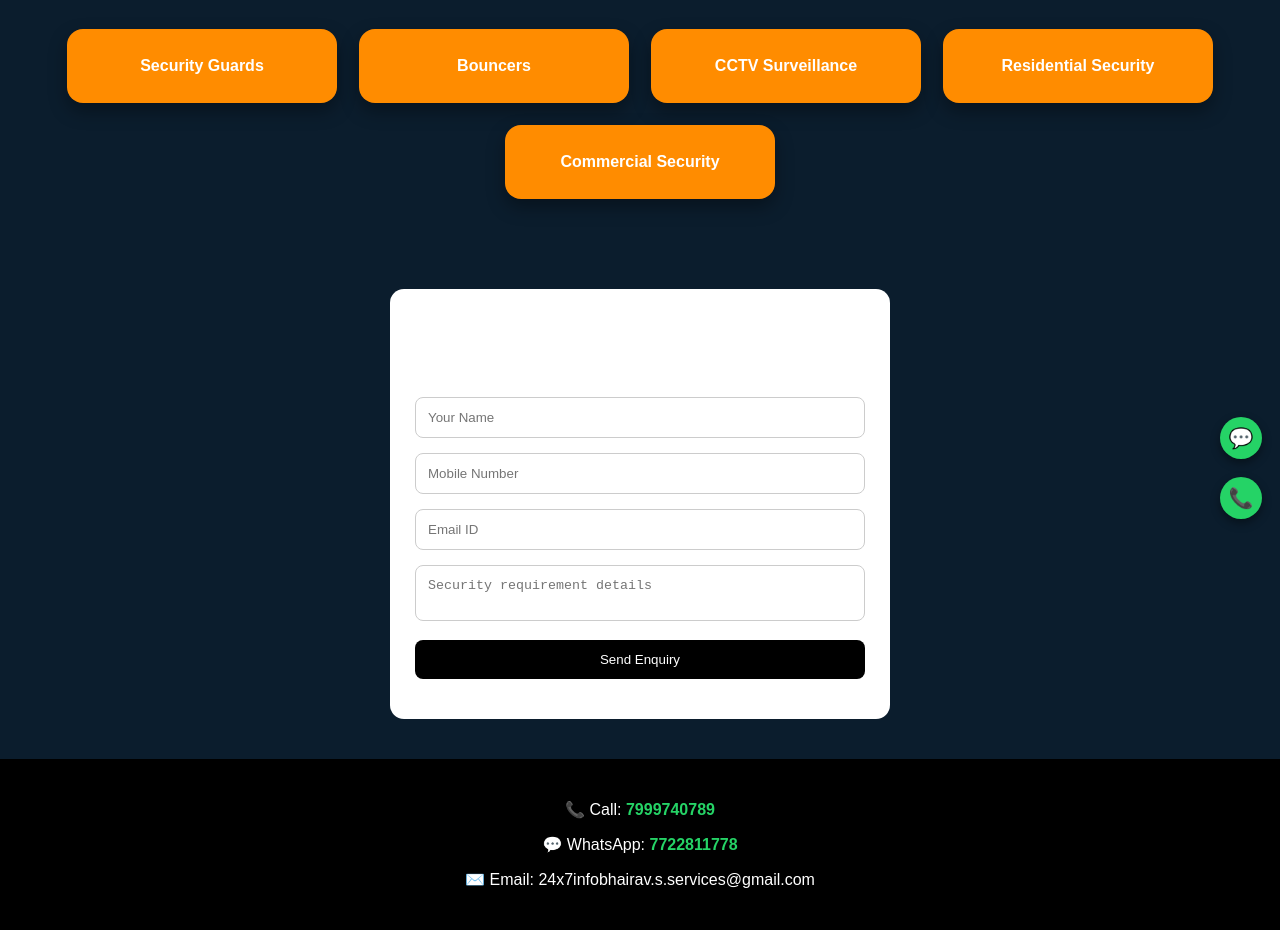
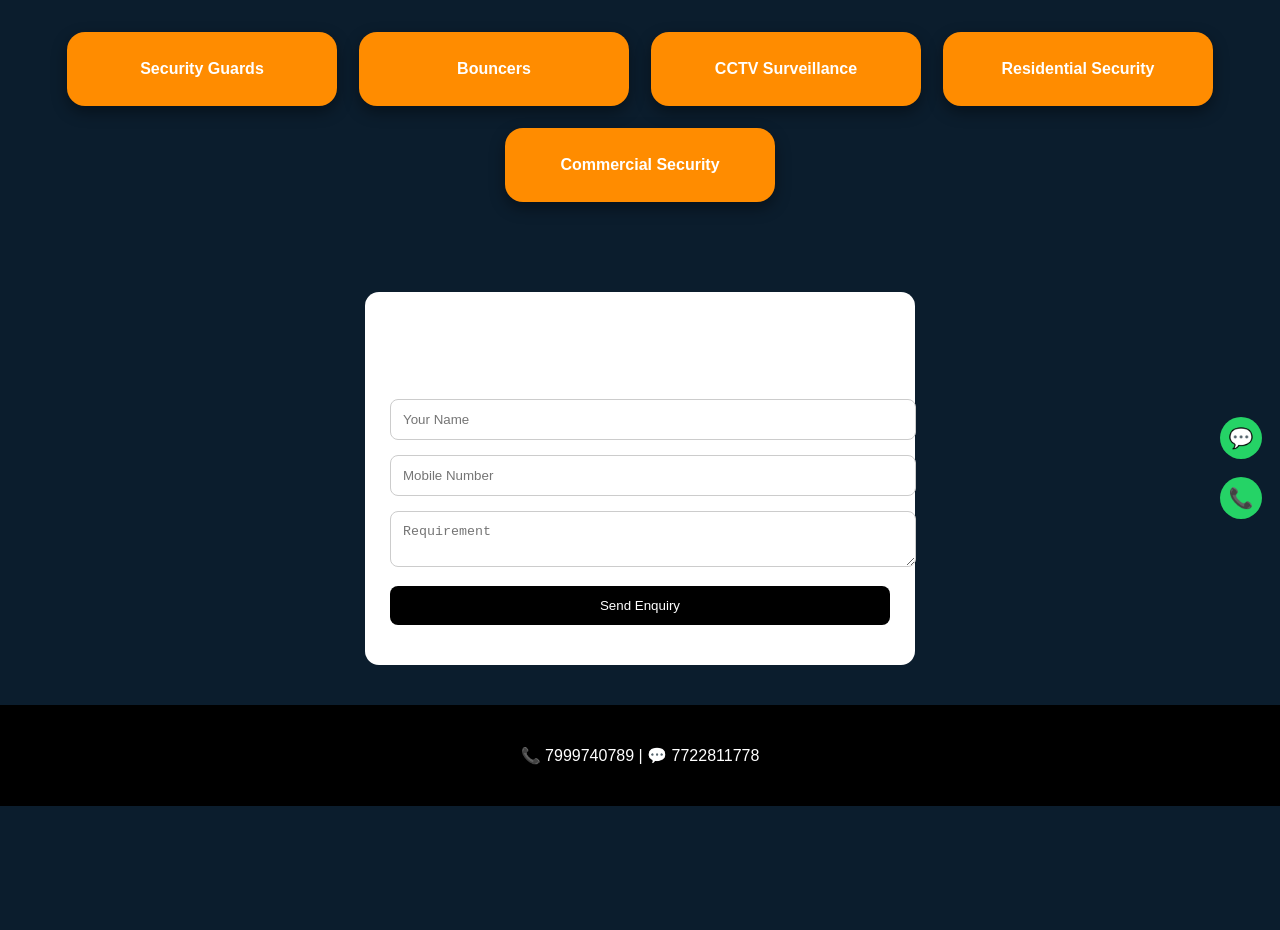
Before and after one commit to 24x7infobhairavsservices-coder/amit, a plain HTML site: page index.html in a window 1280 px wide. Shown: the part 261-1191 px from the top of the page. After the commit the page ends 1067 px from the top, so only its background shows below. Drawn offline with Linux system fonts and the light colour scheme.

Commit message:
Update index.html

```diff
--- a/index.html
+++ b/index.html
@@ -36,17 +36,18 @@ header{
     line-height:1.1;
 }
 .bhairav{
-    font-size:54px;
+    font-size:56px;
     font-weight:900;
-    background:linear-gradient(to bottom,#777,#ffffff);
+    background:linear-gradient(to bottom,#999,#ffffff);
     -webkit-background-clip:text;
     -webkit-text-fill-color:transparent;
 }
 
-/* Correct i with red dot */
+/* i letter visible + red dot */
 .i-letter{
     position:relative;
     display:inline-block;
+    color:#fff; /* force white */
 }
 .i-letter::after{
     content:'';
@@ -65,10 +66,9 @@ header{
     font-size:20px;
     font-weight:bold;
     color:#fff;
-    text-align:left;
 }
 
-/* ===== SECTION ===== */
+/* ===== SERVICES ===== */
 section{
     padding:50px 15px;
 }
@@ -78,7 +78,6 @@ h2{
     margin-bottom:35px;
 }
 
-/* ===== SERVICE CARDS ===== */
 .services{
     display:flex;
     flex-wrap:wrap;
@@ -92,33 +91,32 @@ h2{
     color:#fff;
     font-weight:bold;
     padding:28px 20px;
-    border-radius:16px;
+    border-radius:18px;
     text-align:center;
-    box-shadow:0 8px 18px rgba(0,0,0,0.35);
+    box-shadow:0 6px 15px rgba(0,0,0,0.4);
+    transform:scale(0.9);
     opacity:0;
-    transform:scale(0.8) translateY(40px);
-    animation:cardLoad 0.8s ease forwards;
+    animation:cardIn 0.7s ease forwards;
     cursor:pointer;
 }
 
-/* Load animation */
 .card:nth-child(1){animation-delay:.1s}
 .card:nth-child(2){animation-delay:.25s}
 .card:nth-child(3){animation-delay:.4s}
 .card:nth-child(4){animation-delay:.55s}
 .card:nth-child(5){animation-delay:.7s}
 
-@keyframes cardLoad{
+@keyframes cardIn{
     to{
         opacity:1;
-        transform:scale(1) translateY(0);
+        transform:scale(1);
     }
 }
 
-/* Hover popup animation */
+/* POPUP HOVER EFFECT */
 .card:hover{
-    transform:scale(1.1);
-    box-shadow:0 15px 30px rgba(255,140,0,0.8);
+    transform:scale(1.12);
+    box-shadow:0 18px 35px rgba(255,140,0,0.9);
     transition:0.3s ease;
 }
 
@@ -129,9 +127,7 @@ h2{
     background:#fff;
     padding:25px;
     border-radius:14px;
-    box-sizing:border-box;
 }
-.form-box *{box-sizing:border-box;}
 input,textarea,button{
     width:100%;
     padding:12px;
@@ -139,14 +135,12 @@ input,textarea,button{
     border-radius:8px;
     border:1px solid #ccc;
 }
-textarea{resize:none;}
 button{
     background:#000;
     color:#fff;
     border:none;
     cursor:pointer;
 }
-button:hover{background:#333;}
 
 /* ===== FOOTER ===== */
 footer{
@@ -161,7 +155,7 @@ footer a{
     text-decoration:none;
 }
 
-/* ===== FLOAT BUTTONS ===== */
+/* FLOAT BUTTONS */
 .float-btn{
     position:fixed;
     right:18px;
@@ -174,7 +168,6 @@ footer a{
     color:#fff;
     font-size:20px;
     text-decoration:none;
-    box-shadow:0 4px 10px rgba(0,0,0,0.4);
 }
 .whatsapp{background:#25d366; bottom:80px;}
 .call{background:#25d366; bottom:20px;}
@@ -208,20 +201,16 @@ footer a{
 
 <section class="form-box">
     <h2>Enquiry Form</h2>
-    <form name="security-enquiry" method="POST" data-netlify="true">
-        <input type="hidden" name="form-name" value="security-enquiry">
-        <input type="text" name="name" placeholder="Your Name" required>
-        <input type="tel" name="phone" placeholder="Mobile Number" required>
-        <input type="email" name="email" placeholder="Email ID" required>
-        <textarea name="message" placeholder="Security requirement details"></textarea>
-        <button type="submit">Send Enquiry</button>
+    <form>
+        <input type="text" placeholder="Your Name">
+        <input type="tel" placeholder="Mobile Number">
+        <textarea placeholder="Requirement"></textarea>
+        <button>Send Enquiry</button>
     </form>
 </section>
 
 <footer>
-    <p>📞 Call: <a href="tel:7999740789">7999740789</a></p>
-    <p>💬 WhatsApp: <a href="https://wa.me/917722811778">7722811778</a></p>
-    <p>✉️ Email: 24x7infobhairav.s.services@gmail.com</p>
+    <p>📞 7999740789 | 💬 7722811778</p>
 </footer>
 
 <a href="https://wa.me/917722811778" class="float-btn whatsapp">💬</a>
```
